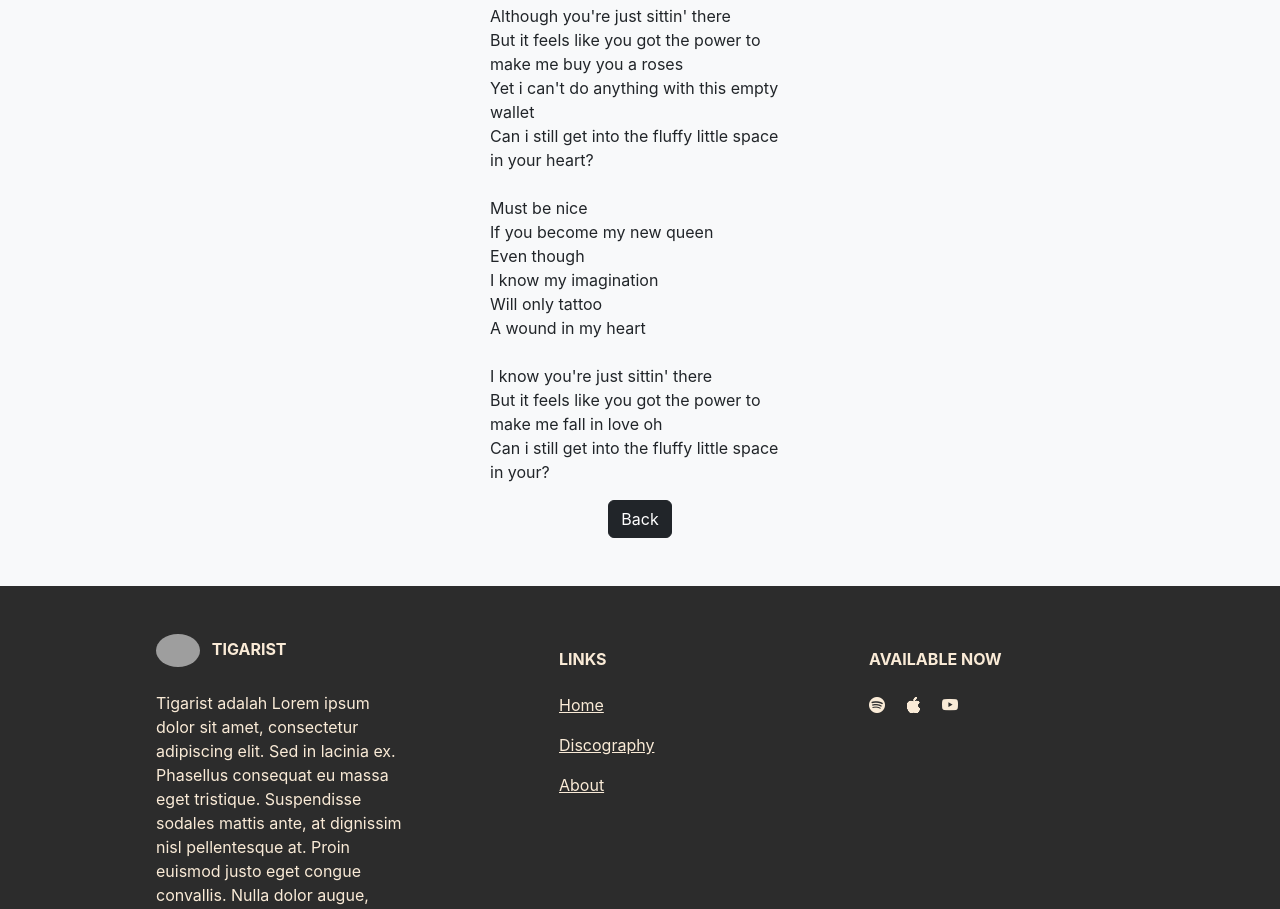
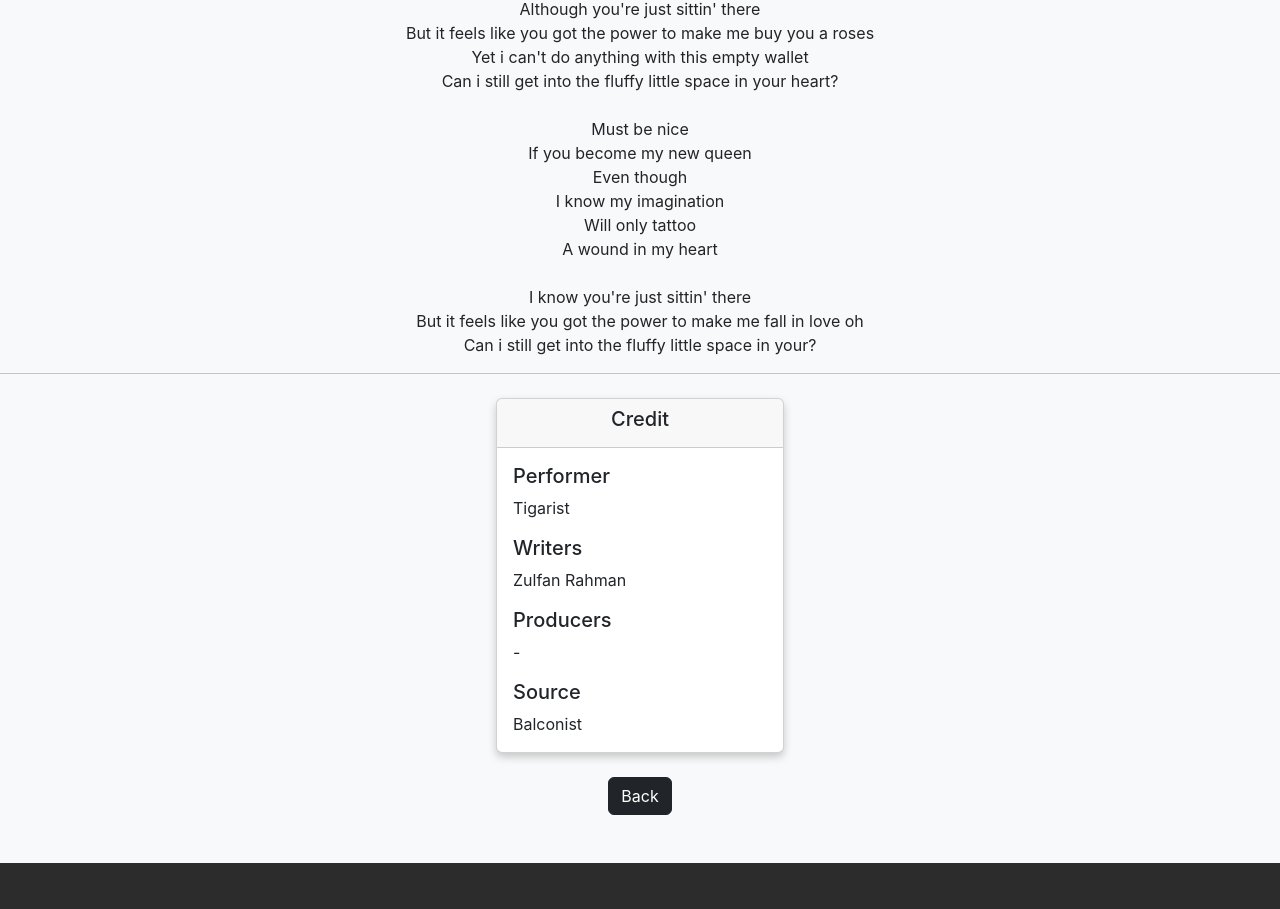
Before and after one commit to argf013/tigarist, a React (Create React App) app: page /song1 in a window 1280 px wide. Shown: the part 837-1746 px from the top of the page. Built offline with nearby package versions, Linux system fonts and the light colour scheme; grey boxes are pictures that could not be loaded.

Commit message:
styling songs page

```diff
--- a/package.json
+++ b/package.json
@@ -7,6 +7,7 @@
     "@testing-library/react": "^13.4.0",
     "@testing-library/user-event": "^13.5.0",
     "bootstrap": "^5.2.3",
+    "mdb-react-ui-kit": "^5.1.0",
     "react": "^18.2.0",
     "react-bootstrap": "^2.7.0",
     "react-dom": "^18.2.0",
--- a/src/App.js
+++ b/src/App.js
@@ -1,4 +1,5 @@
 import React from 'react';
+import './styles/App.css';
 import Cards from './component/card';
 import Container from 'react-bootstrap/Container';
 import Row from 'react-bootstrap/Row';
@@ -14,12 +15,12 @@ function Contents() {
         <Col><Cards title="Can I Still Get Into The..." desc="2022 • Single"
         img="https://i.scdn.co/image/ab67616d00001e02466b641e27713881d3f8e2c7"
         phd="Can I Still Get into the Fluffy Little Place in Your Heart?"
-        link="/Song1"
+        link="/song1"
         /></Col>
         <Col><Cards title="Honesty & Falsity" desc="2022 • Single"
         img="https://i.scdn.co/image/ab67616d00001e0298225b3d50907e025113a67a"
         phd="Honesty & Falsity"
-        link="/Song2"
+        link="/song2"
         /></Col>
       </Row>
     </Container>
--- /dev/null
+++ b/src/component/Credit.js
@@ -0,0 +1,28 @@
+import React from 'react';
+import {
+  MDBCard,
+  MDBCardBody,
+  MDBCardTitle,
+  MDBCardText,
+  MDBCardHeader
+} from 'mdb-react-ui-kit';
+
+export default function Credit() {
+  return (
+    <>
+    <MDBCard alignment='left' className='credit'>
+      <MDBCardHeader className='credit_title'><MDBCardTitle>Credit</MDBCardTitle></MDBCardHeader>
+      <MDBCardBody>
+      <MDBCardTitle>Performer</MDBCardTitle>
+        <MDBCardText>Tigarist</MDBCardText>
+        <MDBCardTitle>Writers</MDBCardTitle>
+        <MDBCardText>Zulfan Rahman</MDBCardText>
+        <MDBCardTitle>Producers</MDBCardTitle>
+        <MDBCardText>-</MDBCardText>
+        <MDBCardTitle>Source</MDBCardTitle>
+        <MDBCardText>Balconist</MDBCardText>
+      </MDBCardBody>
+    </MDBCard>
+    </>
+  );
+}
--- a/src/index.js
+++ b/src/index.js
@@ -4,7 +4,6 @@ import './styles/badge.css';
 import './styles/index.css';
 import './styles/navibar.css';
 import './styles/snow.css';
-import './styles/App.css';
 import './styles/Songs.css';
 import * as serviceWorkerRegistration from './serviceWorkerRegistration';
 import { BrowserRouter, Routes, Route } from "react-router-dom";
--- a/src/pages/Song1.js
+++ b/src/pages/Song1.js
@@ -1,15 +1,18 @@
 import React from "react";
 import { Button } from "react-bootstrap";
 import { Link } from "react-router-dom";
+import Credit from "../component/Credit";
 // import Lyric1 from "../component/data";
 const Song1 = () => {
     return <div className="song1">
         <h1 className="song_title" id="main">Can I Still Get Into The Fluffy Little Place In Your Heart?</h1>
         <img className="thumbnail" src="https://i.scdn.co/image/ab67616d00001e02466b641e27713881d3f8e2c7" alt="Can I Still Get Into The Fluffy Little Place In Your Heart?">
         </img>
-        <h4 className="heading_lyric">Lyric</h4>
+        <hr/>
         <div className="lyric">
+
                 <p>
+                <h4 className="heading_lyric">Lyric</h4>
                 All of these eyes are into you<br/>
                 And i like how you are<br/>
                 So unaware of it<br/>
@@ -34,7 +37,10 @@ const Song1 = () => {
                 But it feels like you got the power to make me fall in love oh<br/>
                 Can i still get into the fluffy little space in your?
                 </p>
+                <hr/>
             </div>
+
+            <Credit />
             <div className="back"><Button className="btnback" as={Link} to="/" variant="dark">Back</Button></div>
 
     </div>
--- a/src/pages/Song2.js
+++ b/src/pages/Song2.js
@@ -1,12 +1,14 @@
 import React from "react";
 import { Link } from "react-router-dom";
 import { Button } from "react-bootstrap";
+import Credit from "../component/Credit";
 
 const Song2 = () => {
     return <div className="song2">
     <h1 className="song_title" id="main">Honesty & Falsity</h1>
     <img className="thumbnail" src="https://i.scdn.co/image/ab67616d00001e0298225b3d50907e025113a67a" alt="Honesty & Falsity">
     </img>
+    <hr/>
     <h4 className="heading_lyric">Lyric</h4>
     <div className="lyric">
             <p>
@@ -40,6 +42,8 @@ const Song2 = () => {
             Hah
             </p>
         </div>
+        <hr/>
+        <Credit />
         <div className="back"><Button className="btnback" as={Link} to="/" variant="dark">Back</Button></div>
 
 </div>
--- a/src/styles/App.css
+++ b/src/styles/App.css
@@ -1,6 +1,3 @@
-html {
-  cursor: auto;
-}
 
 .row {
   margin-top: 1.5rem!important;
@@ -18,7 +15,6 @@ html {
 footer {
   background-color: rgb(33,37,41);
   color: antiquewhite;
-  cursor: auto;
 }
 
 .link_to_song {
--- a/src/styles/Songs.css
+++ b/src/styles/Songs.css
@@ -9,12 +9,13 @@
     border-radius: 10px;
 }
 .lyric {
+    /* background-color: antiquewhite; */
     display: block;
     margin: auto;
-    width: 300px;
+    /* width: 300px; */
 
-    padding-top: 1rem;
-    text-align: left;
+    /* padding-top: 1rem; */
+    text-align: center;
 }
 .heading_lyric {
     padding-top: 1rem;
@@ -36,3 +37,17 @@
     text-decoration: none;
     color: white;
 }
+
+.credit {
+    margin-top: 1.5rem!important;
+    width: 18rem;
+    /* min-width: 10rem; */
+    min-height: auto!important;
+    margin-bottom: 1.5rem!important;
+    box-shadow: 0 4px 8px 0 rgb(0 0 0 / 20%);
+    margin: auto;
+}
+
+.credit_title {
+    text-align: center!important;
+}
```
Also changed, not shown: 1 other file (tests, documents, lock files or other folders).
